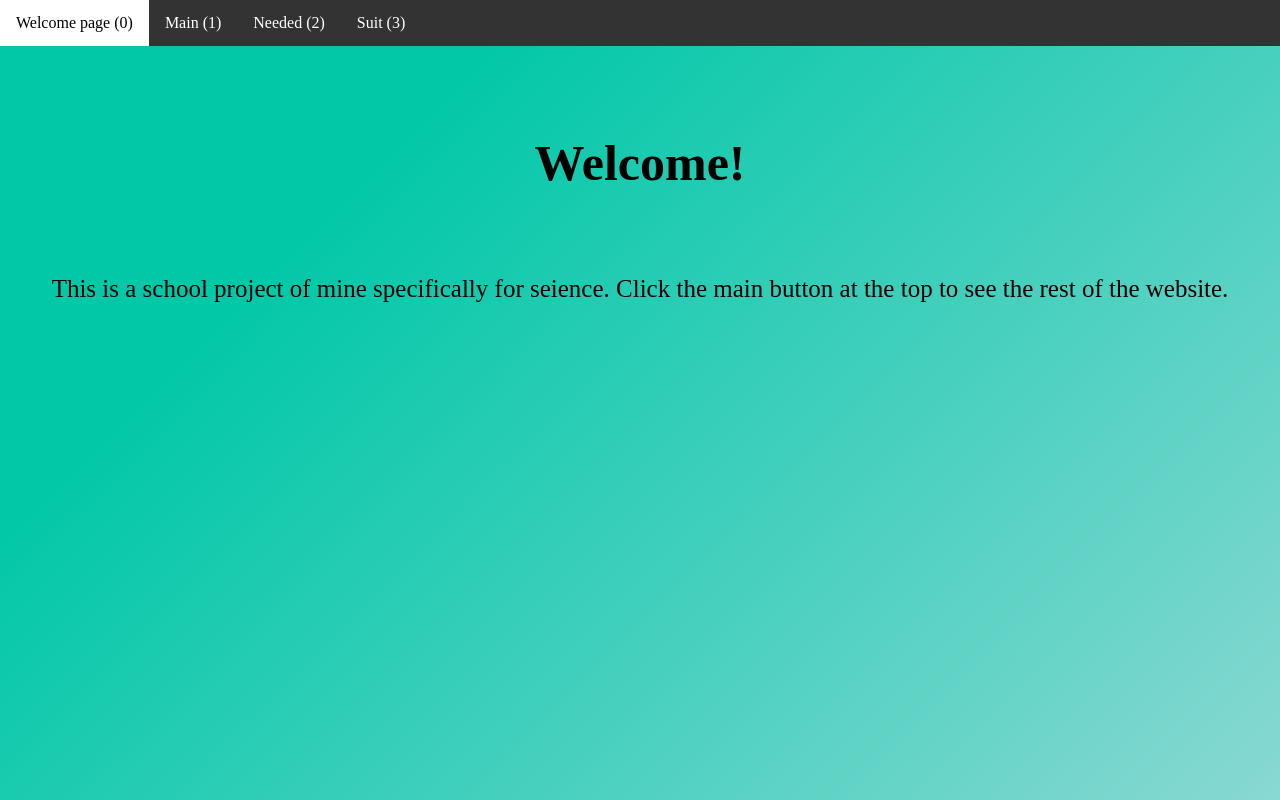
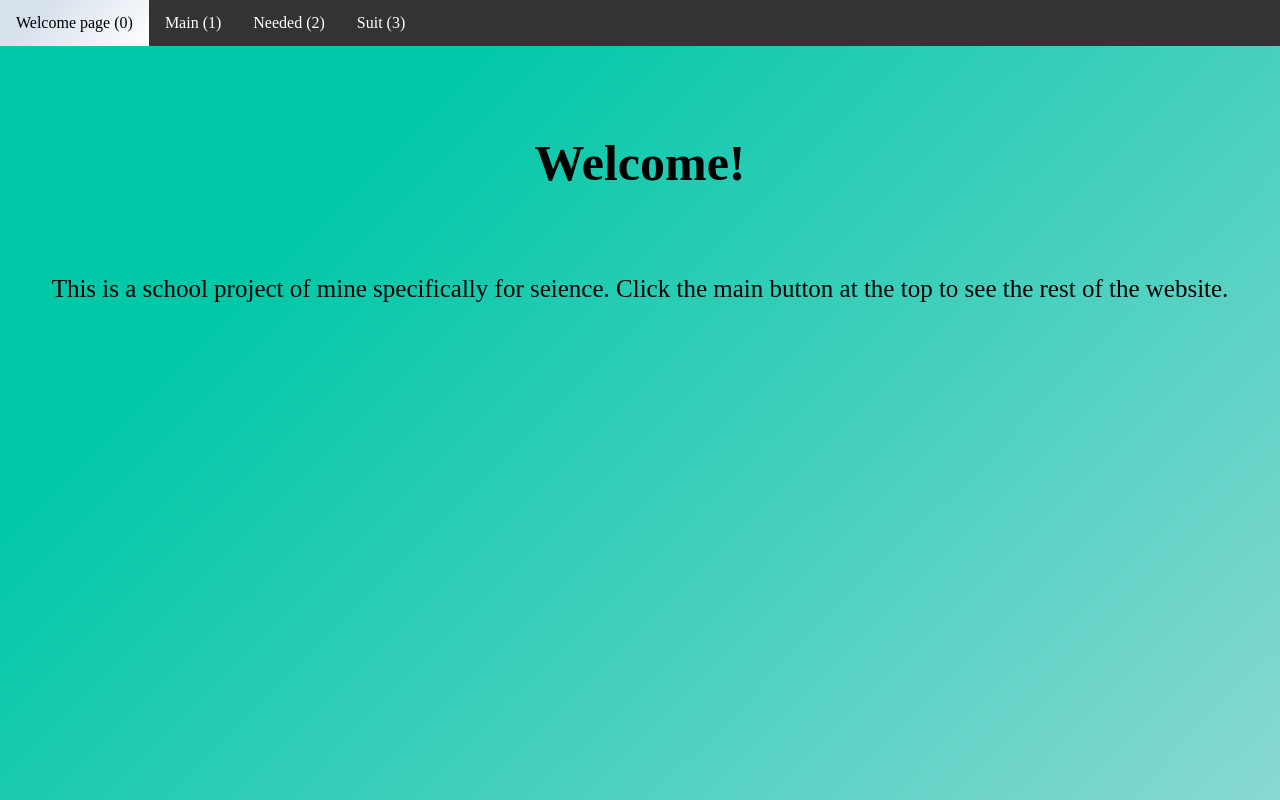
Before and after one commit to LukeIDontThink/ZionProject, a plain HTML site: page index.html in a window 1280 px wide. Drawn offline with Linux system fonts and the light colour scheme.

Commit message:
Added gradient to buttons

```diff
--- a/css/nav.css
+++ b/css/nav.css
@@ -26,6 +26,9 @@
 }
 
 .navbar a:hover {
-	background: rgb(255, 255, 255);
+	background-color: #ffffff;
+	background-image: linear-gradient(315deg, #ffffff 0%, #d7e1ec 74%);
 	color: rgb(0, 0, 0);
+
+
 }
```
